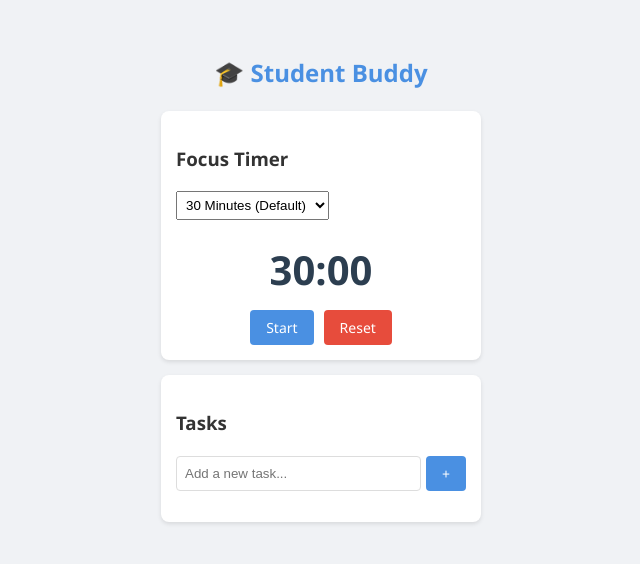
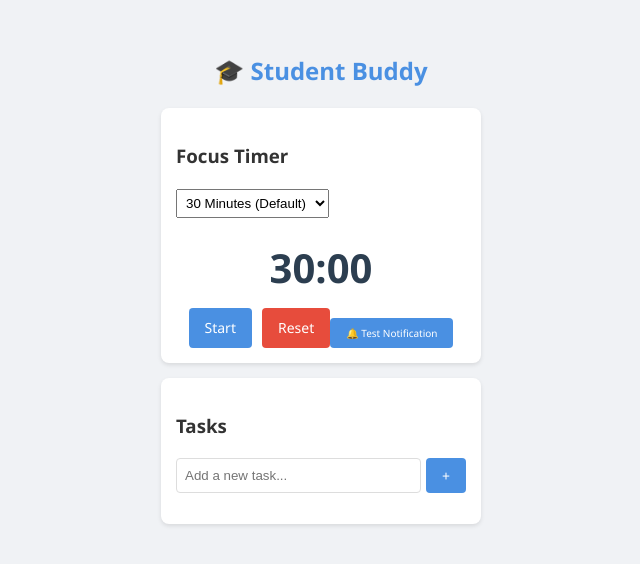
Before and after one commit to DELTA-45-G/student-buddy-extension, a React (Vite) app: page / in a window 1280 px wide. Shown: the part 104-668 px from the top of the page, without its empty margins (319-959 px from the left). Built offline with nearby package versions, Linux system fonts and the light colour scheme.

Commit message:
updated app.jsx file and added notification after time up in timer

```diff
--- a/src/App.jsx
+++ b/src/App.jsx
@@ -16,9 +16,11 @@ function App() {
       });
 
       // Check if an alarm is already running
+      // Check if an alarm is already running
       chrome.storage.local.get(['timerState'], (result) => {
         const state = result.timerState;
-        if (state && state.isRunning) {
+        if (state) { // Check if ANY state exists
+          if (state.isRunning) {
             const now = Date.now();
             const remaining = Math.ceil((state.endTime - now) / 1000);
 
@@ -28,6 +30,12 @@ function App() {
             } else {
               setIsActive(false);
               setTimeLeft(0);
+            }
+          } else {
+            // --- THIS WAS MISSING ---
+            // If it was paused, load the saved remaining time
+            setTimeLeft(state.remaining);
+            setIsActive(false);
           }
         }
       });
@@ -110,7 +118,19 @@ function App() {
     const s = seconds % 60;
     return `${m}:${s < 10 ? '0' : ''}${s}`;
   };
-
+ const testNotification = () => {
+    if (typeof chrome !== 'undefined' && chrome.notifications) {
+      chrome.notifications.create({
+        type: "basic",
+        iconUrl: "vite.svg",
+        title: "Test Notification",
+        message: "If you see this, it works!",
+        priority: 2
+      });
+    } else {
+      alert("Notifications not available (are you running as an extension?)");
+    }
+  };
   return (
     <div className="container">
       <h2>🎓 Student Buddy</h2>
@@ -132,6 +152,9 @@ function App() {
              <button onClick={startTimer}>Start</button>
           )}
           <button className="reset-btn" onClick={resetTimer}>Reset</button>
+          <button onClick={testNotification} style={{marginTop: '10px', fontSize: '10px'}}>
+          🔔 Test Notification
+          </button>
         </div>
       </div>
       <div className="card">
```
Lines whose indentation alone changed are shown as unchanged.
